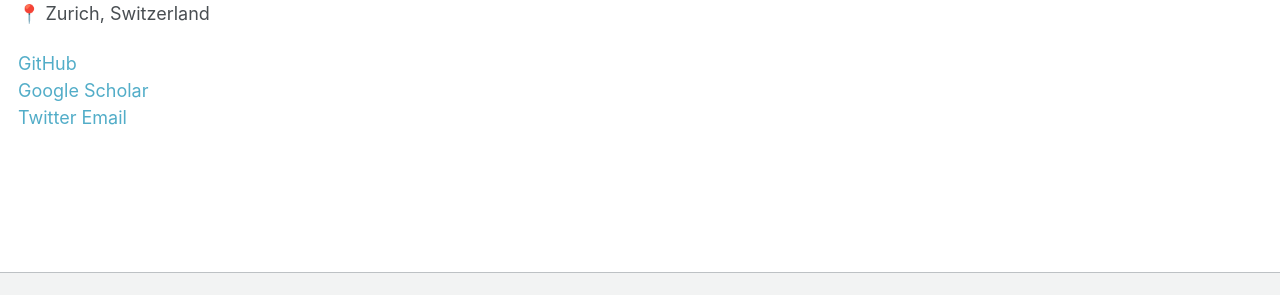
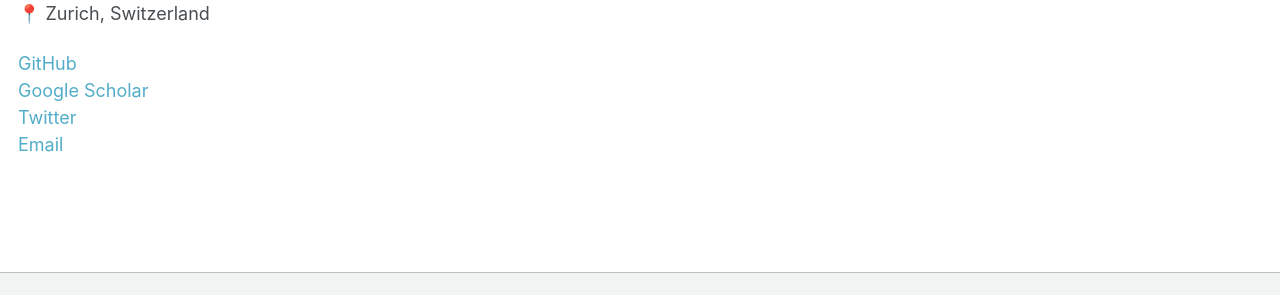
Before and after one commit to b-shahid/b-shahid.github.io, a Jekyll site: the page built from _pages/about.md, in a window 1280 px wide and 1165 px high. Shown: the part 755-1050 px from the top of the window. Built offline with Jekyll 4.4.1, drawn with Linux system fonts in a browser that asks for light colours; a script bundle is joined from its source files by our own code; library files that are not in the unit come from our copies.

```diff
--- a/_pages/about.md
+++ b/_pages/about.md
@@ -15,7 +15,7 @@ author_profile: false
     <p class="links">
       <a href="https://github.com/b-shahid" target="_blank">GitHub</a><br>
       <a href="https://scholar.google.com/citations?user=apFJnpMAAAAJ&hl=en" target="_blank">Google Scholar</a><br>
-      <a href="https://twitter.com/bushrashahid_" target="_blank">Twitter</a>
+      <a href="https://twitter.com/bushrashahid_" target="_blank">Twitter</a><br>
       <a href="mailto:bushra.shahid@gmail.com">Email</a>
     </p>
   </div>
```
